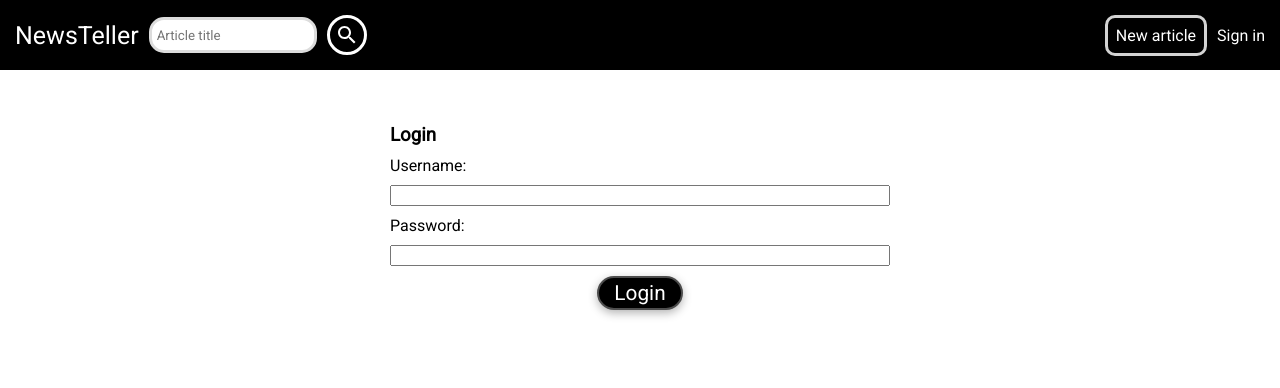
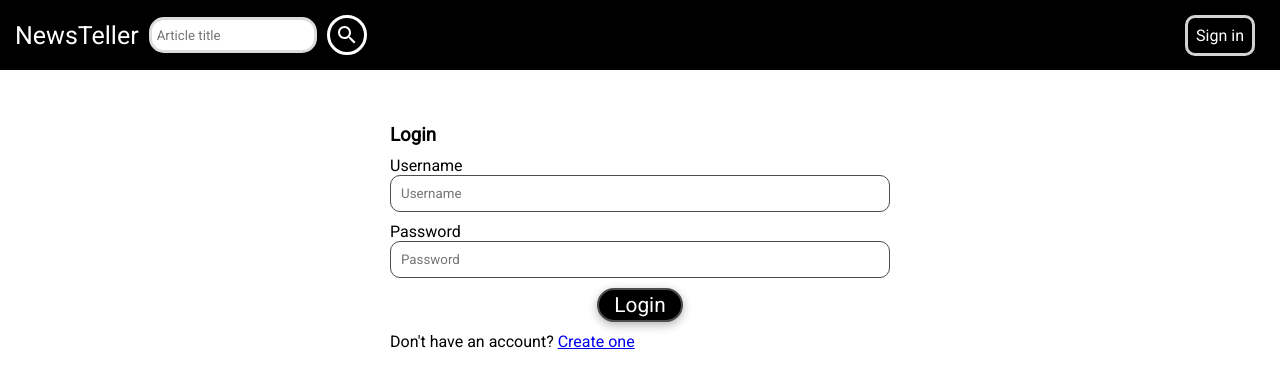
Before and after one commit to punk1503/NewsTeller, a Django app: page /login/ in a window 1280 px wide. Shown: the top 388 px of the page. Run offline with Django 3.2, Linux system fonts and the light colour scheme.

Commit message:
Fixed login forn styling #10

```diff
--- a/news/templates/news/base/navbar.html
+++ b/news/templates/news/base/navbar.html
@@ -20,15 +20,15 @@
 	</div>
 
 	<div class="navbar__right">
-		<a href="{% url 'article_creation' %}" role="button" class="navbar__btn">New article</a>
 		{% if request.user.is_authenticated %}
+			<a href="{% url 'article_creation' %}" role="button" class="navbar__btn">New article</a>
 			{% if request.user.avatar %}
 			<img class="navbar__avatar" src="{{ request.user.avatar.url }}">
 			{% else %}
 			<span style="color: white;">{{ request.user.username }}</span>
 			{% endif %}
 		{% else %}
-		<a href="#">Sign in</a>
+		<a class="navbar__btn" href="{% url 'login' %}">Sign in</a>
 		{% endif %}
 	</div>
 
--- a/news/templates/news/pages/login.html
+++ b/news/templates/news/pages/login.html
@@ -8,14 +8,18 @@
 
 {% block content %}
 	{% if form.errors %}
-		<p>Your username and password didn't match. Please try again.</p>
+		<p>Incorrect username or password<p>
 	{% endif %}
 
 	<form method="post" action="{% url 'login' %}" class="main">
 		{% csrf_token %}
 		<h3>Login</h3>
 		{{ form.errors }}
-		{{ form }}
+		{% for field in form %}
+			{{ field.label }}
+			{{ field }}
+		{% endfor %}
 		<button type="submit" class="custom-submit">Login</button>
+		<span>Don't have an account? <a href="{% url 'registration' %}">Create one</a></span>
 	</form>
 {% endblock %}
--- a/news/views.py
+++ b/news/views.py
@@ -64,13 +64,10 @@ def login_page(request):
 		context['form'] = forms.LoginForm()
 	elif request.method == 'POST':
 		form = forms.LoginForm(request.POST)
+		context['form'] = form
 		if form.is_valid():
 			user = authenticate(username=form.cleaned_data['username'], password=form.cleaned_data['password'])
 			if user is not None:
 				login(request, user)
 				return redirect('index')
-			context['form'] = form
-
-		else:
-			print(form.errors)
 	return render(request, 'news/pages/login.html', context)
--- a/newsteller/forms.py
+++ b/newsteller/forms.py
@@ -40,14 +40,9 @@ class UserForm(forms.ModelForm):
 		return user
 
 class LoginForm(forms.Form):
-	username = forms.CharField()
-	password = forms.CharField()
+	username = forms.CharField(widget=forms.TextInput(attrs={'class': 'custom-input', 'type':'text', 'placeholder': 'Username'}))
+	password = forms.CharField(widget=forms.PasswordInput(attrs={'class': 'custom-input', 'type':'text', 'placeholder': 'Password'}))
 
-	class Meta:
-		widgets = {
-			'username': forms.TextInput(attrs={'class': 'article__title', 'type':'text', 'placeholder': 'Username'}),
-			'password': forms.PasswordInput(attrs={'class': 'article__title', 'type':'text', 'placeholder': 'Password'}),
-		}
 
 class ArticleForm(forms.ModelForm):
 	class Meta:
```
